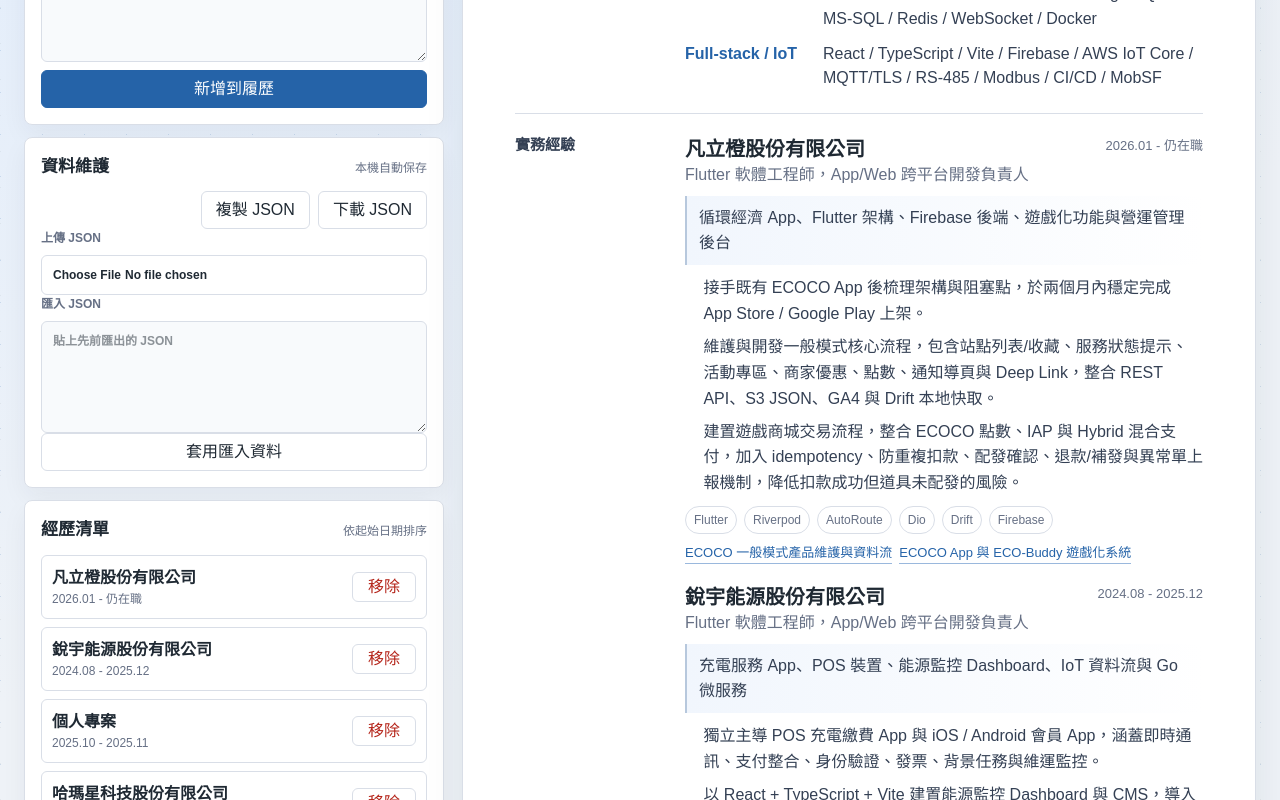
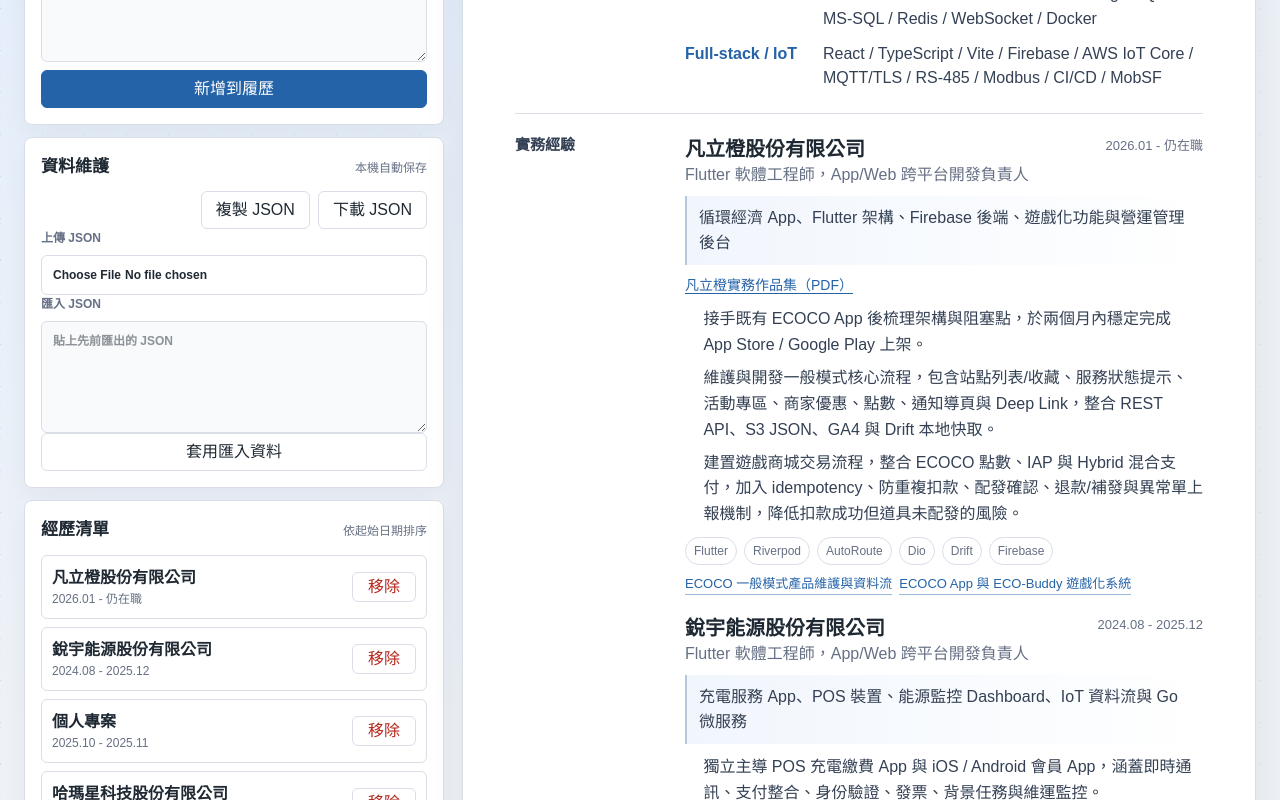
Before and after one commit to shangchian/resume, a Next.js app: page / in a window 1280 px wide. Shown: the part 1000-1800 px from the top of the page. Built offline with nearby package versions, Linux system fonts and the light colour scheme.

Commit message:
feat: link the Funlead portfolio from work experience

```diff
--- a/app/globals.css
+++ b/app/globals.css
@@ -604,6 +604,14 @@ address {
   line-height: 1.45;
 }
 
+.job-portfolio {
+  justify-self: start;
+  color: var(--accent);
+  font-size: 0.875rem;
+  text-decoration: underline;
+  text-underline-offset: 0.2em;
+}
+
 .resource-disclosure {
   border-top: 1px solid #e4eaf2;
   padding-top: 8px;
--- a/app/page.tsx
+++ b/app/page.tsx
@@ -111,7 +111,11 @@ function normalizeResume(data: Partial<ResumeData>): ResumeData {
     education: data.education ?? initialResume.education,
     training: data.training ?? initialResume.training,
     experiences: sortExperiences(
-      mergeById(data.experiences, initialResume.experiences),
+      mergeById(data.experiences, initialResume.experiences).map((item) => ({
+        ...item,
+        portfolioLink: item.portfolioLink ??
+          initialResume.experiences.find((entry) => entry.id === item.id)?.portfolioLink,
+      })),
     ),
   };
 }
@@ -721,6 +725,11 @@ export default function Home({
                       <time>{item.period}</time>
                     </div>
                     <p className="focus">{item.focus}</p>
+                    {item.portfolioLink && (
+                      <a className="job-portfolio" href={item.portfolioLink.href} target="_blank" rel="noreferrer">
+                        {item.portfolioLink.label}
+                      </a>
+                    )}
                     <ul>
                       {item.highlights.map((highlight) => (
                         <li key={highlight}>{highlight}</li>
--- a/app/resume-data.ts
+++ b/app/resume-data.ts
@@ -6,6 +6,7 @@ export type Experience = {
   focus: string;
   stack: string[];
   highlights: string[];
+  portfolioLink?: PortfolioLink;
 };
 
 export type PortfolioLink = {
@@ -124,6 +125,10 @@ export const initialResume: ResumeData = {
     {
       id: "flc-2026",
       company: "凡立橙股份有限公司",
+      portfolioLink: {
+        label: "凡立橙實務作品集（PDF）",
+        href: "https://1drv.ms/b/c/544d54c6554d3c08/IQCfvEDr5pzaSokD1UH2LSx0AcqWgQf9duQfBt_O2rIhcC0?e=m8hxFU",
+      },
       role: "Flutter 軟體工程師，App/Web 跨平台開發負責人",
       period: "2026.01 - 仍在職",
       focus: "循環經濟 App、Flutter 架構、Firebase 後端、遊戲化功能與營運管理後台",
```
